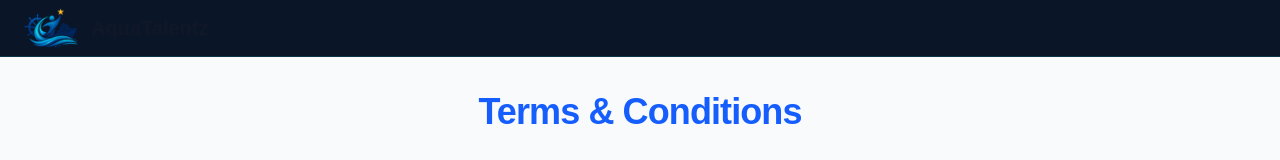
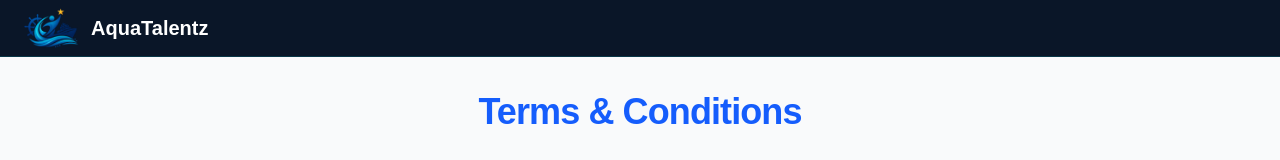
Before and after one commit to wnr-group/aqua-talent-client, a React (Vite) app: page /terms in a window 1280 px wide. Shown: the top 160 px of the page. Built offline with nearby package versions, Linux system fonts and the light colour scheme; no server answers.

Commit message:
fix: use dark logo variant in Header for #0a1628 navbar

```diff
--- a/src/components/layout/Header.tsx
+++ b/src/components/layout/Header.tsx
@@ -32,7 +32,7 @@ export default function Header() {
     <header className="bg-[#0a1628] border-b border-[rgba(0,240,255,0.15)]">
       <div className="flex items-center justify-between px-6 py-2 max-w-7xl mx-auto">
         <div className="flex items-center gap-4">
-          <Logo size="md" variant="light" />
+          <Logo size="md" variant="dark" />
           {user && (
             <span className={`hidden sm:inline-flex items-center text-xs font-semibold px-3 py-1 rounded-full ${userTypeColors[user.userType]}`}>
               {userTypeLabels[user.userType]}
```
